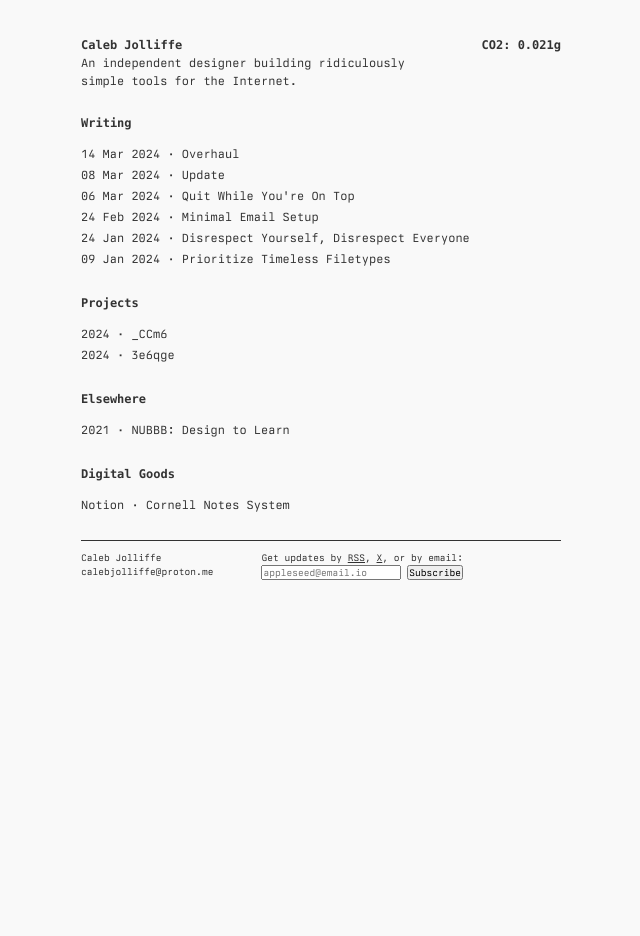
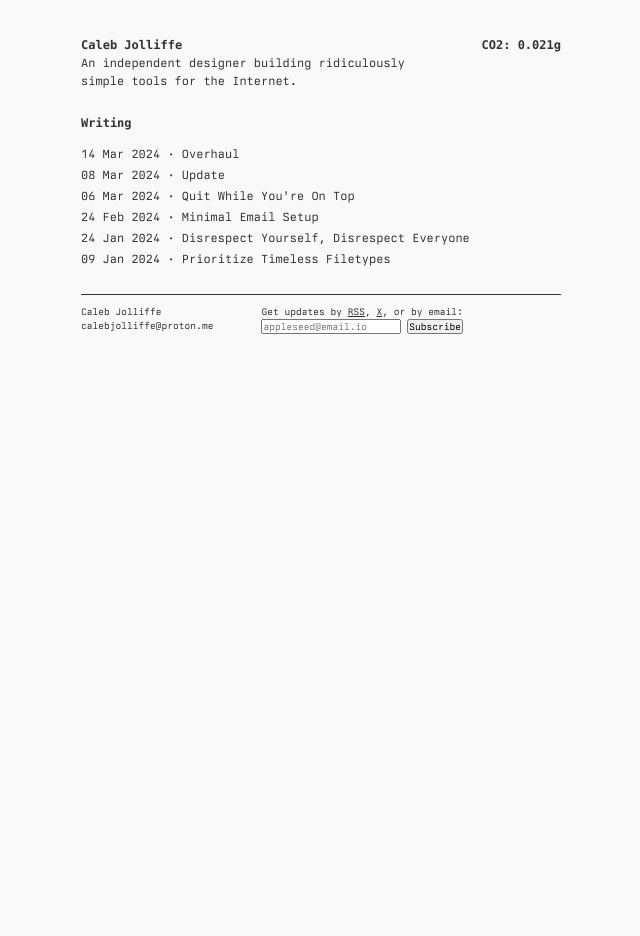
Before and after one commit to hayleyjolliffe/cv, a Jekyll site: the page built from index.html, in a window 1280 px wide. Shown: the whole page, without its empty margins (319-959 px from the left). Built offline with Jekyll 4.4.1, drawn with Linux system fonts in a browser that asks for light colours; some web fonts are replaced.

Commit message:
Remove JS and in progress sections

```diff
--- a/index.html
+++ b/index.html
@@ -14,57 +14,4 @@ title: Caleb Jolliffe
         </li>
         {% endfor %}
     </ul>
-
-    <h1>Projects</h1>
-    <ul class="posts">
-        <li>
-            <span>2024</span>
-            &middot;
-            <a href="/wip"><span class="matrix">&#J0r</span></a>
-        </li>
-        <li>
-            <span>2024</span>
-            &middot;
-            <a href=""><span class="matrix">0x@k6^</span></a>
-        </li>
-    </ul>
-
-    <h1>Elsewhere</h1>
-    <ul class="posts">
-        <li>
-            <span>2021</span>
-            &middot;
-            <a href="/nubbb">NUBBB: Design to Learn</a>
-        </li>
-    </ul>
-
-    <h1>Digital Goods</h1>
-    <ul class="posts">
-        <li>
-            <span>Notion</span>
-            &middot;
-            <a href="">Cornell Notes System</a>
-        </li>
-    </ul>
 </div>
-
-<script>
-    const glyphs = 'ABCDEFGHIJKLMNOPQRSTUVWXYZabcdefghijklmnopqrstuvwxyz0123456789!@#$%^&*()_+';
-    function randomGlyph() {
-        return glyphs[Math.floor(Math.random() * glyphs.length)];
-    }
-    function bungleText(element) {
-        let text = element.textContent;
-        let matrixText = '';
-        for (let i = 0; i < text.length; i++) {
-            matrixText += randomGlyph();
-        }
-        element.textContent = matrixText;
-    }
-    const textElements = document.querySelectorAll('.matrix');
-    textElements.forEach(textElement => {
-        setInterval(() => {
-            bungleText(textElement);
-        }, 125);
-    });
-</script>
```
